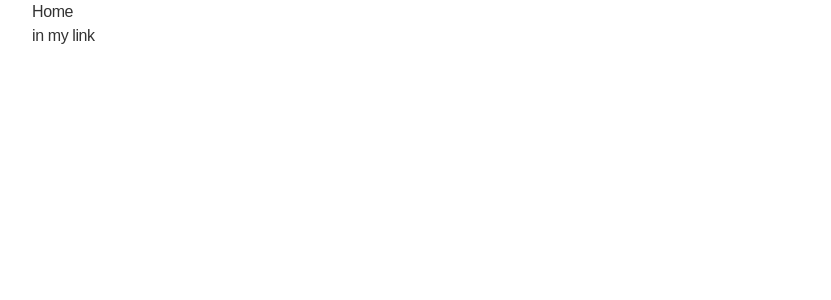
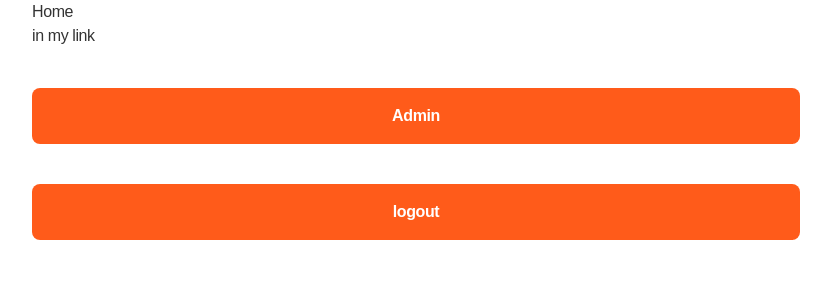
Before and after one commit to Mt-NextJs/linkle, a Next.js app: page / in a window 1280 px wide. Shown: the top 300 px of the page, without its empty margins (224-1055 px from the left). Built offline with nearby package versions, Linux system fonts and the light colour scheme.

Commit message:
✨[Feat] 테스트를 위한 로그아웃, admin 이동 버튼으로 이루어진 임시 메인 페이지 구축 #32

```diff
--- a/src/app/page.tsx
+++ b/src/app/page.tsx
@@ -1,8 +1,38 @@
+"use client";
+
+import { ClientRoute } from "@config/route";
+import Link from "next/link";
+import { useRouter } from "next/navigation";
+
 export default function Intro() {
+  const router = useRouter();
+
+  // 로그아웃 함수: 세션 스토리지와 쿠키에서 토큰 제거 후 리다이렉트
+  async function handleLogout() {
+    try {
+      // 인증 관련 데이터 제거
+      sessionStorage.removeItem("token");
+      document.cookie =
+        "token=; expires=Thu, 01 Jan 1970 00:00:00 UTC; path=/;";
+
+      await router.push(ClientRoute.MAIN as string);
+      router.refresh();
+    } catch (error) {
+      console.error("로그아웃 중 오류 발생:", error);
+    }
+  }
+
   return (
     <>
       <h1>Home</h1>
       <h2>in my link</h2>
+      <Link href={ClientRoute.ADMIN as string} className="button">
+        Admin
+      </Link>
+
+      <button onClick={handleLogout} className="button">
+        logout
+      </button>
     </>
   );
 }
```
